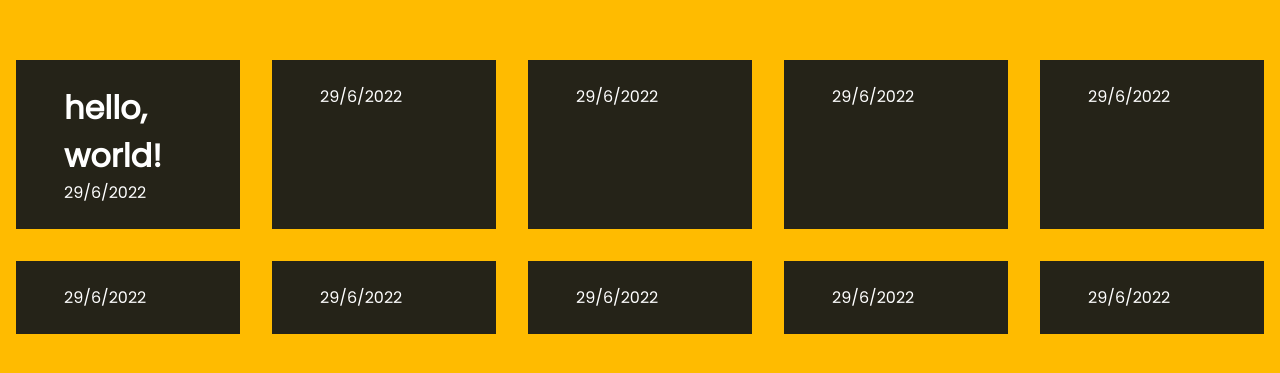
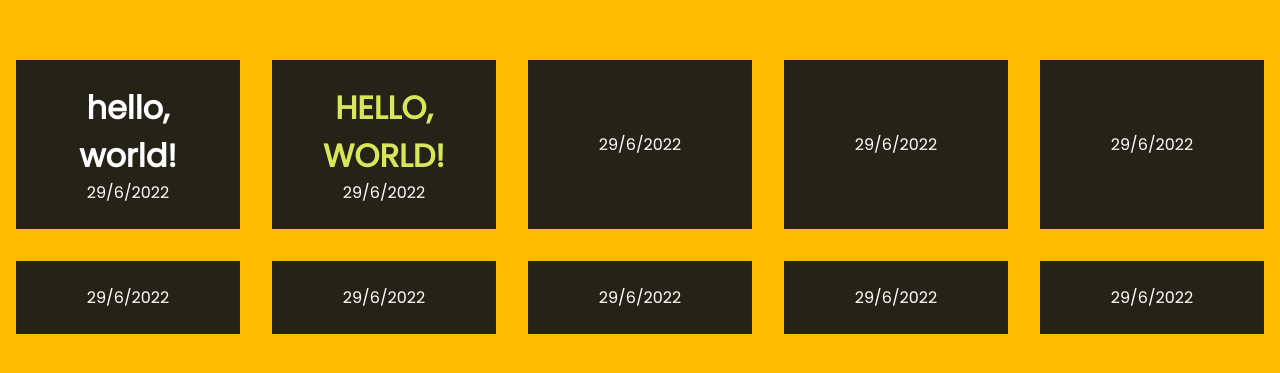
Before and after one commit to MichelangeloCali/repositorio-treino-classroom-acct, a React (Create React App) app in the folder Modulo-2/introducao-ao-react/: page / in a window 1280 px wide. Shown: the part 203-576 px from the top of the page. Built offline with nearby package versions, Linux system fonts and the light colour scheme.

Commit message:
second component

```diff
--- a/Modulo-2/introducao-ao-react/src/App.js
+++ b/Modulo-2/introducao-ao-react/src/App.js
@@ -7,7 +7,7 @@ function App({ name, color }) {
   return (
     <div className={styles.container}>
       <HelloWorld name={text} color="#ffffff" />
-      <HelloWorld />
+      <HelloWorld name={text.toUpperCase()} color="#d8e65c" />
       <HelloWorld />
       <HelloWorld />
       <HelloWorld />
--- a/Modulo-2/introducao-ao-react/src/Components/HelloWorld.js
+++ b/Modulo-2/introducao-ao-react/src/Components/HelloWorld.js
@@ -11,7 +11,9 @@ const HelloWorld = (props) => {
     <>
       <div className={styles.content}>
         <h1 style={{ color: props.color }}>{props.name}</h1>
-        <span style={{ color: "white" }}>{`${day}/${month + 1}/${year}`}</span>
+        <span style={{ color: "white", textAlign: "center" }}>{`${day}/${
+          month + 1
+        }/${year}`}</span>
       </div>
     </>
   );
--- a/Modulo-2/introducao-ao-react/src/HelloWorld.module.css
+++ b/Modulo-2/introducao-ao-react/src/HelloWorld.module.css
@@ -4,11 +4,15 @@
 }
 
 .content {
+  display: flex;
+  flex-direction: column;
+  justify-content: center;
   padding: 1.5rem 3rem;
   background-color: rgb(37, 35, 24);
   margin: 1rem;
 }
 
 .container h1 {
+  text-align: center;
   color: white;
 }
```
